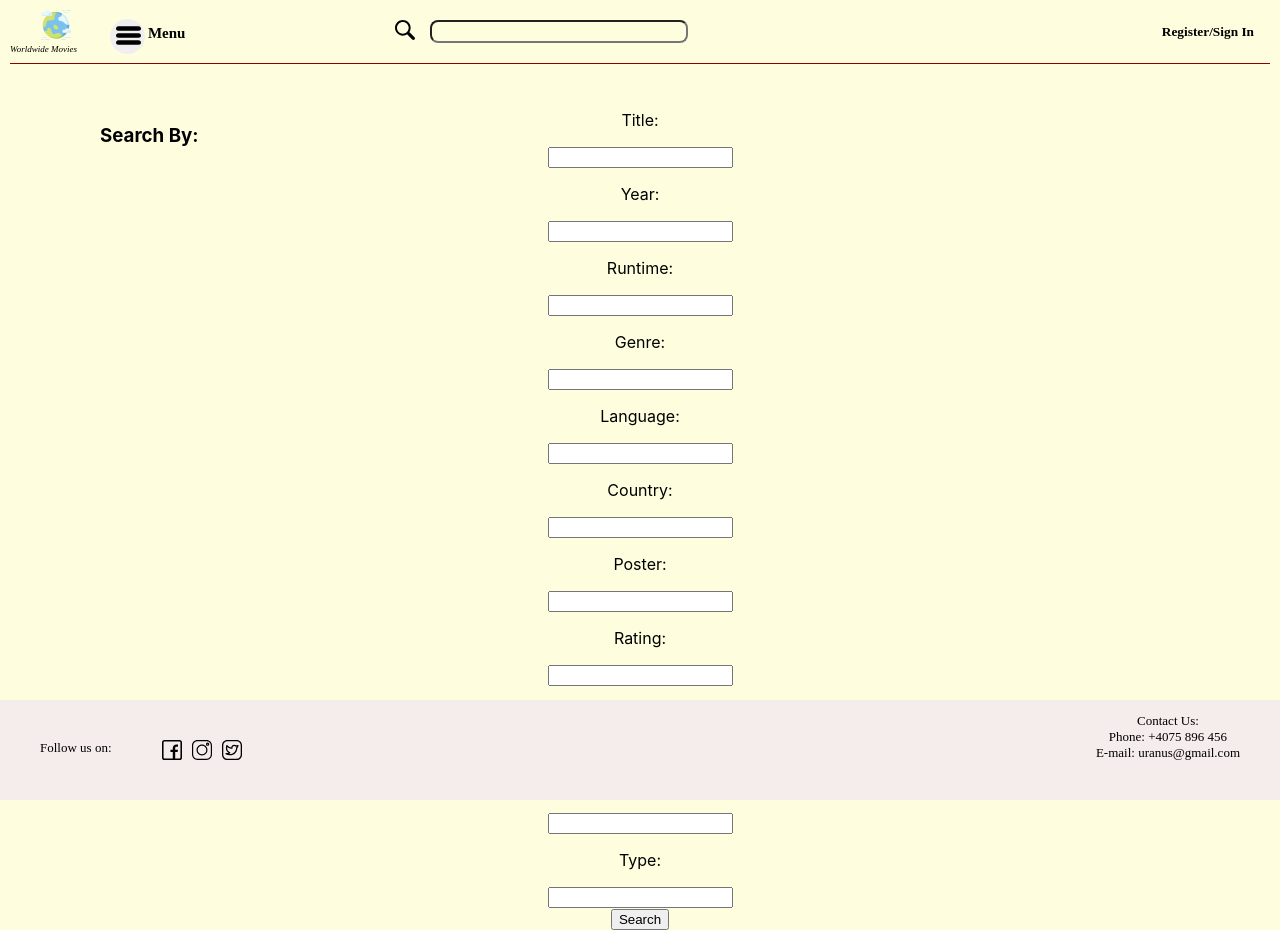
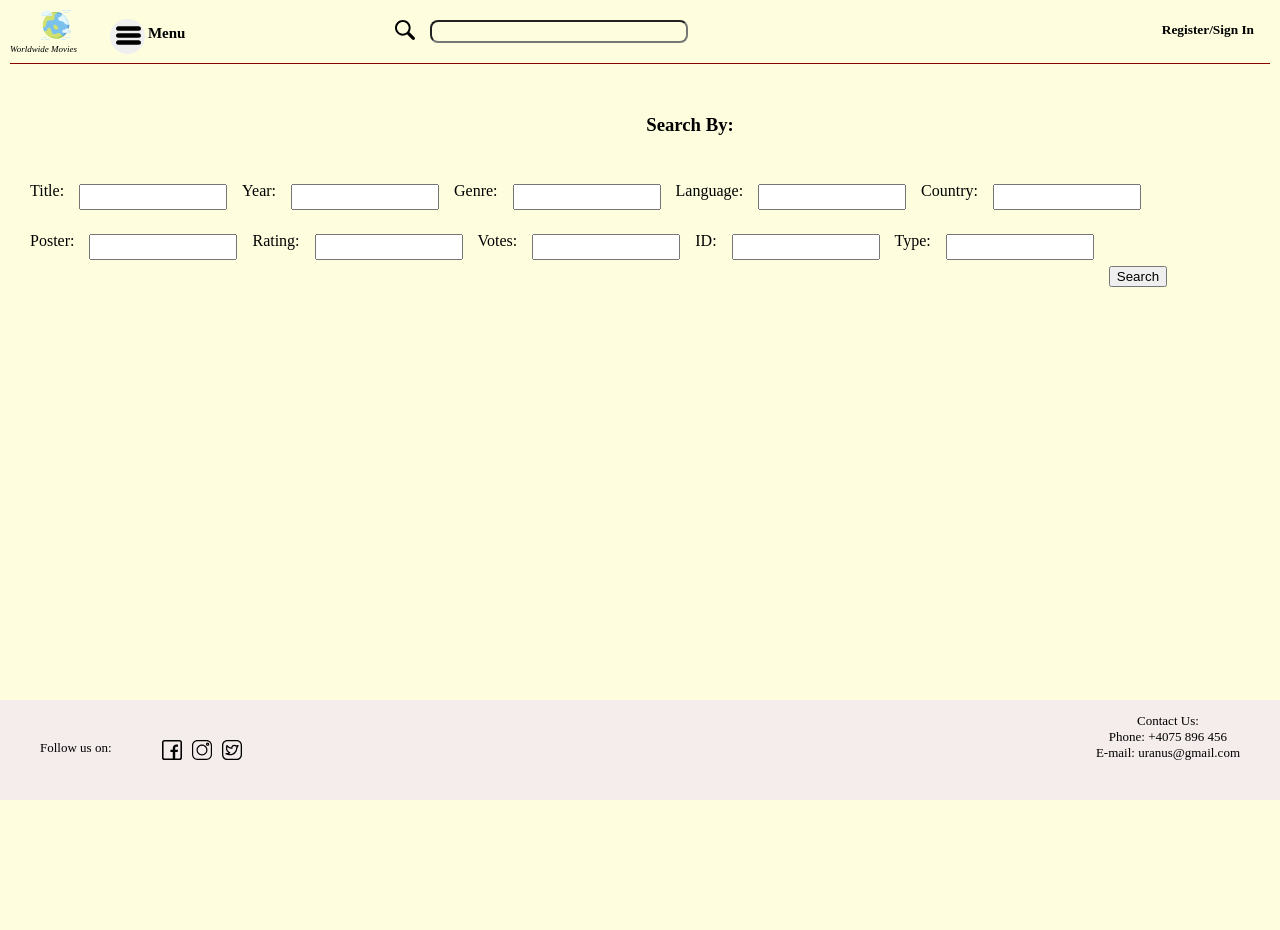
Before and after one commit to angelcrisan/uranus, a React (Create React App) app: page /search-page in a window 1280 px wide. After the commit the page ends 810 px from the top, so only its background shows below. Built offline with nearby package versions, Linux system fonts and the light colour scheme.

Commit message:
adding stile to search page

```diff
--- a/src/pages/SearchPage/SearchPage.css
+++ b/src/pages/SearchPage/SearchPage.css
@@ -3,9 +3,38 @@ html{
     height: 100%;
     width: 100%;
     background: #FEFEDF;
+    font-family: cursive;
+
 }
 h3 {
-    position: absolute;
     margin-left: 100px;
     margin-top: 50px;
 }
+
+.search{
+    display: flex;
+    flex-wrap: wrap;
+    flex-direction: row;
+   margin: 30px;
+}
+
+.search input{
+    height: 20px;
+    width: 140px;
+    margin-top: 18px;
+    margin-left: 15px;
+    margin-right: 15px;
+}
+
+.first-rows{
+    display: flex;
+}
+
+.second-rows{
+    display: flex;
+}
+
+.search-button{
+    margin-top: 50px;
+    margin-right: 50px;
+}
--- a/src/pages/SearchPage/SearchPage.js
+++ b/src/pages/SearchPage/SearchPage.js
@@ -3,21 +3,26 @@ import './SearchPage.css';
 export class SearchPage extends React.Component{
     render(){
         return(
+            <div>
+            <h3>Search By:</h3>
             <div class="search">
-                <h3>Search By:</h3> <br></br>
-               <p>Title:</p> <input type="text"></input> <br></br>
-               <p>Year:</p> <input type="text"></input> <br></br>
-               <p>Runtime:</p> <input type="text"></input> <br></br>
-               <p>Genre:</p> <input type="text"></input> <br></br>
-               <p>Language:</p> <input type="text"></input> <br></br>
-               <p>Country:</p> <input type="text"></input> <br></br>
-               <p>Poster:</p> <input type="text"></input> <br></br>
-               <p>Rating:</p> <input type="text"></input> <br></br>
-               <p>Votes:</p> <input type="text"></input> <br></br>
-               <p>ID:</p> <input type="text"></input> <br></br>
-               <p>Type:</p> <input type="text"></input> <br></br>
+              <div class="first-rows"> <p>Title:</p> <input type="text"></input>
+               <p>Year:</p> <input type="text"></input>
+               <p>Genre:</p> <input type="text" ></input>
+               <p>Language:</p> <input type="text"></input>
+               <p>Country:</p> <input type="text"></input>
+               </div>
+               <div className="second-rows">
+               <p>Poster:</p> <input type="text"></input>
+               <p>Rating:</p> <input type="text"></input>
+               <p>Votes:</p> <input type="text"></input>
+               <p>ID:</p> <input type="text"></input>
+               <p>Type:</p> <input type="text"></input>
+               </div>
 
-               <button id="search-button">Search</button>
+               <button className="search-button">Search</button>
+
+            </div>
             </div>
 
         )
```
